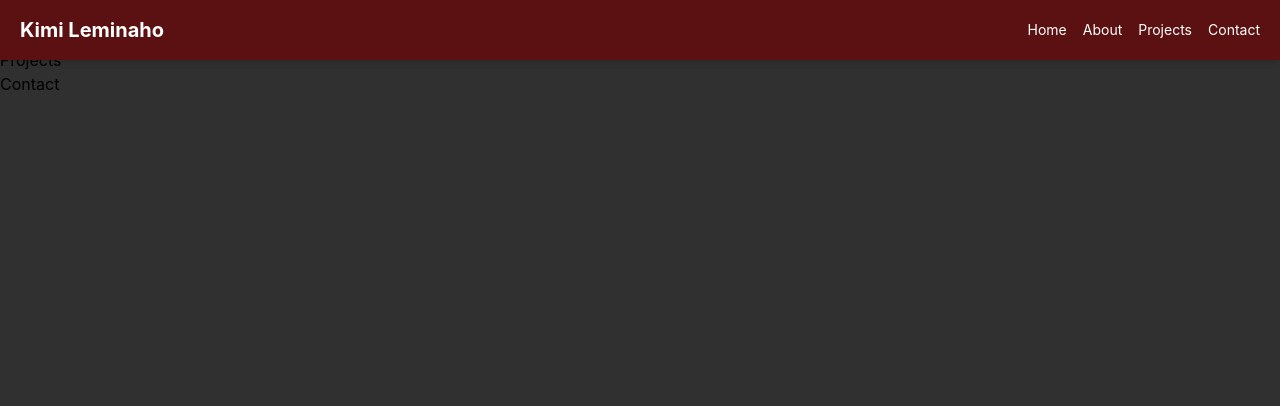
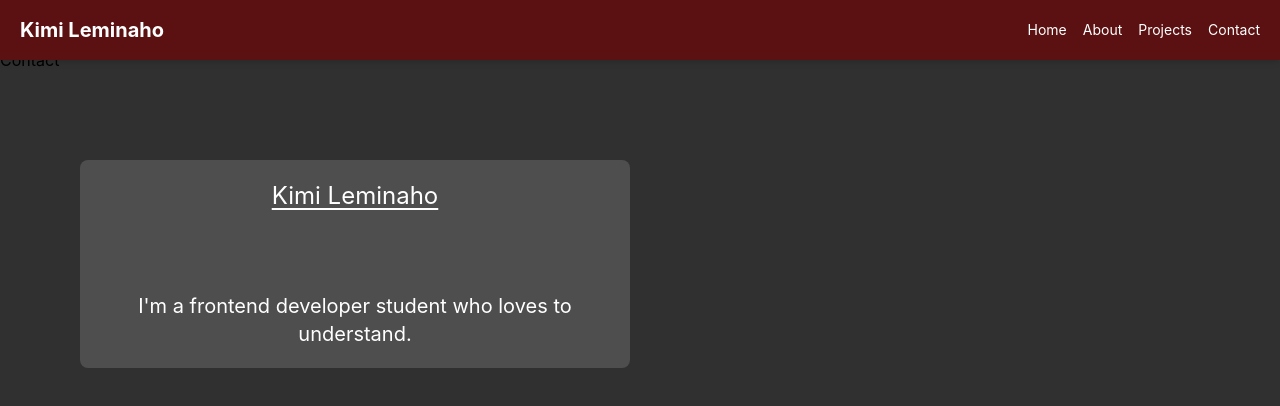
Before and after one commit to Prxjec-t/portfolio, a React app: page / in a window 1280 px wide. Shown: the top 406 px of the page. Built offline with nearby package versions, Linux system fonts and the light colour scheme; the HTML template or start-up script is replaced by a standard one.

Commit message:
added a base home section

```diff
--- a/src/components/Home.tsx
+++ b/src/components/Home.tsx
@@ -1,5 +1,12 @@
 const Home = () => {
-  return <div>Home</div>;
+  return (
+    <section id="home">
+      <div className="absolute top-40 bg-[#7B7B7B]/40 w-[320px] left-1/2 -translate-x-1/2 md:left-20 md:translate-x-0 md:w-[550px] flex flex-col items-center py-5 rounded-lg text-center">
+        <h1 className="underline text-white text-2xl underline-offset-4 pb-20">Kimi Leminaho</h1>
+        <p className="text-white text-xl ">I'm a frontend developer student who loves to understand.</p>
+      </div>
+    </section>
+  );
 };
 
 export default Home;
```
